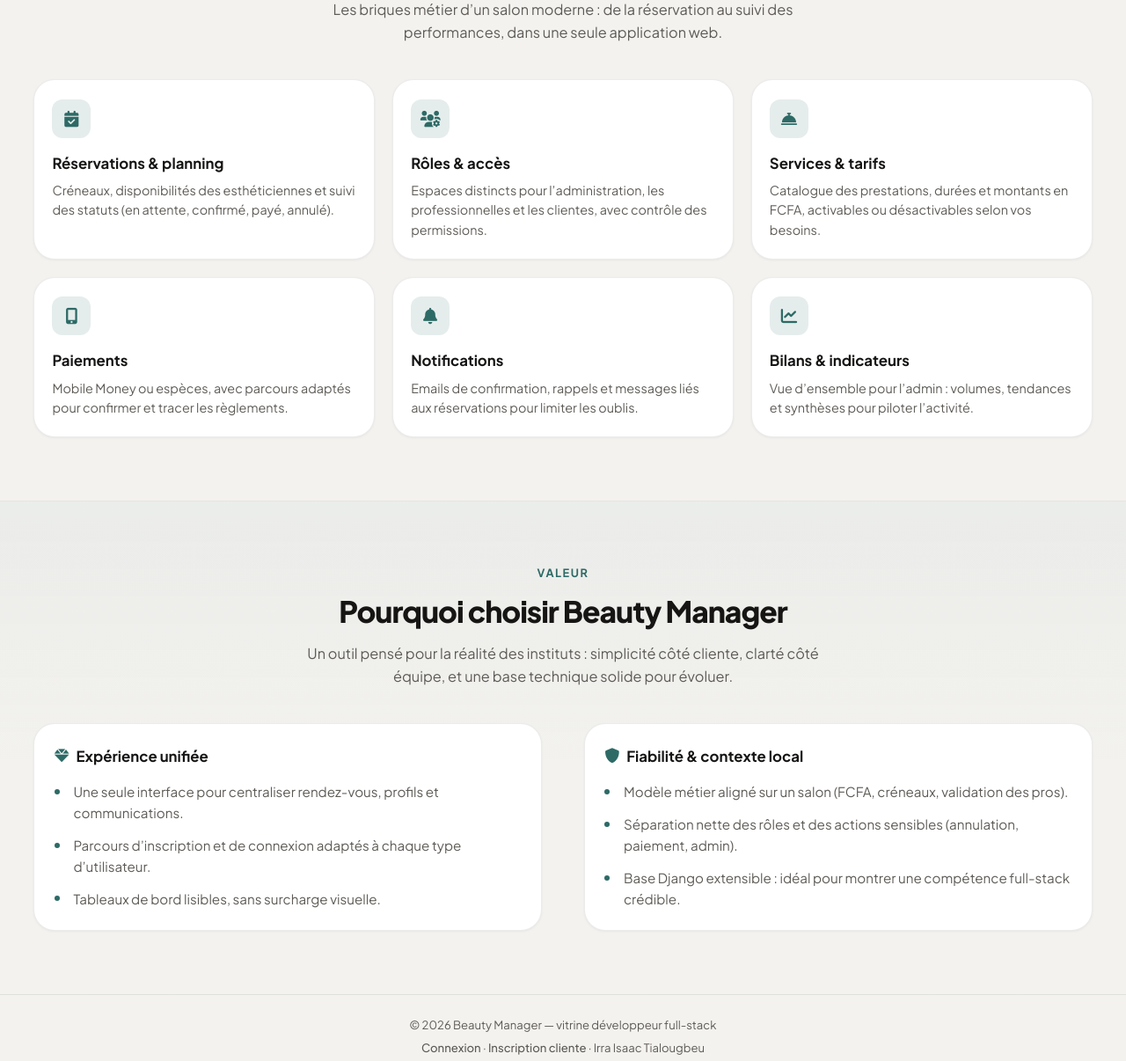
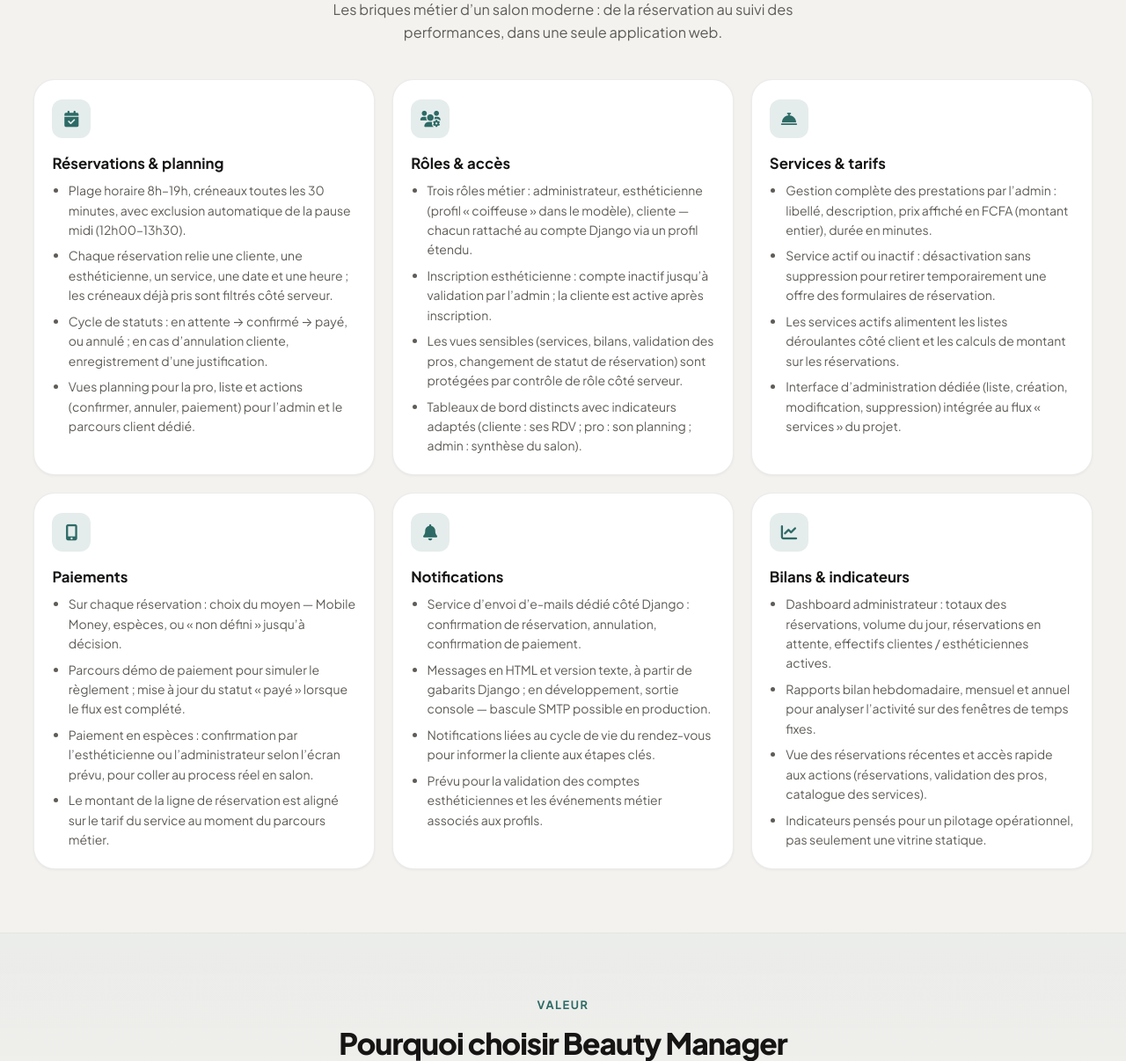
Before and after one commit to irraisaac16-code/Beauty-manager, a Django app: page / in a window 1280 px wide. Shown: the part 855-2061 px from the top of the page at 88% size. Run offline with Django 5.2, Linux system fonts and the light colour scheme.

Commit message:
content(home): cartes fonctionnalites plus detaillees et precises
Co-authored-by: Cursor <cursoragent@cursor.com>

```diff
--- a/manager/templates/manager/home.html
+++ b/manager/templates/manager/home.html
@@ -413,6 +413,22 @@
             line-height: 1.55;
         }
 
+        .feature-card-list {
+            margin: 0;
+            padding-left: 1.15rem;
+            font-size: 0.875rem;
+            color: var(--muted);
+            line-height: 1.6;
+        }
+
+        .feature-card-list li {
+            margin-bottom: 0.45rem;
+        }
+
+        .feature-card-list li:last-child {
+            margin-bottom: 0;
+        }
+
         .why-layout {
             display: grid;
             grid-template-columns: 1fr 1fr;
@@ -608,32 +624,62 @@
                     <article class="feature-card">
                         <div class="feature-card-icon" aria-hidden="true"><i class="fas fa-calendar-check"></i></div>
                         <h3>Réservations &amp; planning</h3>
-                        <p>Créneaux, disponibilités des esthéticiennes et suivi des statuts (en attente, confirmé, payé, annulé).</p>
+                        <ul class="feature-card-list">
+                            <li>Plage horaire 8h–19h, créneaux toutes les 30 minutes, avec exclusion automatique de la pause midi (12h00–13h30).</li>
+                            <li>Chaque réservation relie une cliente, une esthéticienne, un service, une date et une heure ; les créneaux déjà pris sont filtrés côté serveur.</li>
+                            <li>Cycle de statuts : en attente → confirmé → payé, ou annulé ; en cas d’annulation cliente, enregistrement d’une justification.</li>
+                            <li>Vues planning pour la pro, liste et actions (confirmer, annuler, paiement) pour l’admin et le parcours client dédié.</li>
+                        </ul>
                     </article>
                     <article class="feature-card">
                         <div class="feature-card-icon" aria-hidden="true"><i class="fas fa-users-cog"></i></div>
                         <h3>Rôles &amp; accès</h3>
-                        <p>Espaces distincts pour l’administration, les professionnelles et les clientes, avec contrôle des permissions.</p>
+                        <ul class="feature-card-list">
+                            <li>Trois rôles métier : administrateur, esthéticienne (profil « coiffeuse » dans le modèle), cliente — chacun rattaché au compte Django via un profil étendu.</li>
+                            <li>Inscription esthéticienne : compte inactif jusqu’à validation par l’admin ; la cliente est active après inscription.</li>
+                            <li>Les vues sensibles (services, bilans, validation des pros, changement de statut de réservation) sont protégées par contrôle de rôle côté serveur.</li>
+                            <li>Tableaux de bord distincts avec indicateurs adaptés (cliente : ses RDV ; pro : son planning ; admin : synthèse du salon).</li>
+                        </ul>
                     </article>
                     <article class="feature-card">
                         <div class="feature-card-icon" aria-hidden="true"><i class="fas fa-concierge-bell"></i></div>
                         <h3>Services &amp; tarifs</h3>
-                        <p>Catalogue des prestations, durées et montants en FCFA, activables ou désactivables selon vos besoins.</p>
+                        <ul class="feature-card-list">
+                            <li>Gestion complète des prestations par l’admin : libellé, description, prix affiché en FCFA (montant entier), durée en minutes.</li>
+                            <li>Service actif ou inactif : désactivation sans suppression pour retirer temporairement une offre des formulaires de réservation.</li>
+                            <li>Les services actifs alimentent les listes déroulantes côté client et les calculs de montant sur les réservations.</li>
+                            <li>Interface d’administration dédiée (liste, création, modification, suppression) intégrée au flux « services » du projet.</li>
+                        </ul>
                     </article>
                     <article class="feature-card">
                         <div class="feature-card-icon" aria-hidden="true"><i class="fas fa-mobile-alt"></i></div>
                         <h3>Paiements</h3>
-                        <p>Mobile Money ou espèces, avec parcours adaptés pour confirmer et tracer les règlements.</p>
+                        <ul class="feature-card-list">
+                            <li>Sur chaque réservation : choix du moyen — Mobile Money, espèces, ou « non défini » jusqu’à décision.</li>
+                            <li>Parcours démo de paiement pour simuler le règlement ; mise à jour du statut « payé » lorsque le flux est complété.</li>
+                            <li>Paiement en espèces : confirmation par l’esthéticienne ou l’administrateur selon l’écran prévu, pour coller au process réel en salon.</li>
+                            <li>Le montant de la ligne de réservation est aligné sur le tarif du service au moment du parcours métier.</li>
+                        </ul>
                     </article>
                     <article class="feature-card">
                         <div class="feature-card-icon" aria-hidden="true"><i class="fas fa-bell"></i></div>
                         <h3>Notifications</h3>
-                        <p>Emails de confirmation, rappels et messages liés aux réservations pour limiter les oublis.</p>
+                        <ul class="feature-card-list">
+                            <li>Service d’envoi d’e-mails dédié côté Django : confirmation de réservation, annulation, confirmation de paiement.</li>
+                            <li>Messages en HTML et version texte, à partir de gabarits Django ; en développement, sortie console — bascule SMTP possible en production.</li>
+                            <li>Notifications liées au cycle de vie du rendez-vous pour informer la cliente aux étapes clés.</li>
+                            <li>Prévu pour la validation des comptes esthéticiennes et les événements métier associés aux profils.</li>
+                        </ul>
                     </article>
                     <article class="feature-card">
                         <div class="feature-card-icon" aria-hidden="true"><i class="fas fa-chart-line"></i></div>
                         <h3>Bilans &amp; indicateurs</h3>
-                        <p>Vue d’ensemble pour l’admin : volumes, tendances et synthèses pour piloter l’activité.</p>
+                        <ul class="feature-card-list">
+                            <li>Dashboard administrateur : totaux des réservations, volume du jour, réservations en attente, effectifs clientes / esthéticiennes actives.</li>
+                            <li>Rapports bilan hebdomadaire, mensuel et annuel pour analyser l’activité sur des fenêtres de temps fixes.</li>
+                            <li>Vue des réservations récentes et accès rapide aux actions (réservations, validation des pros, catalogue des services).</li>
+                            <li>Indicateurs pensés pour un pilotage opérationnel, pas seulement une vitrine statique.</li>
+                        </ul>
                     </article>
                 </div>
             </div>
```
